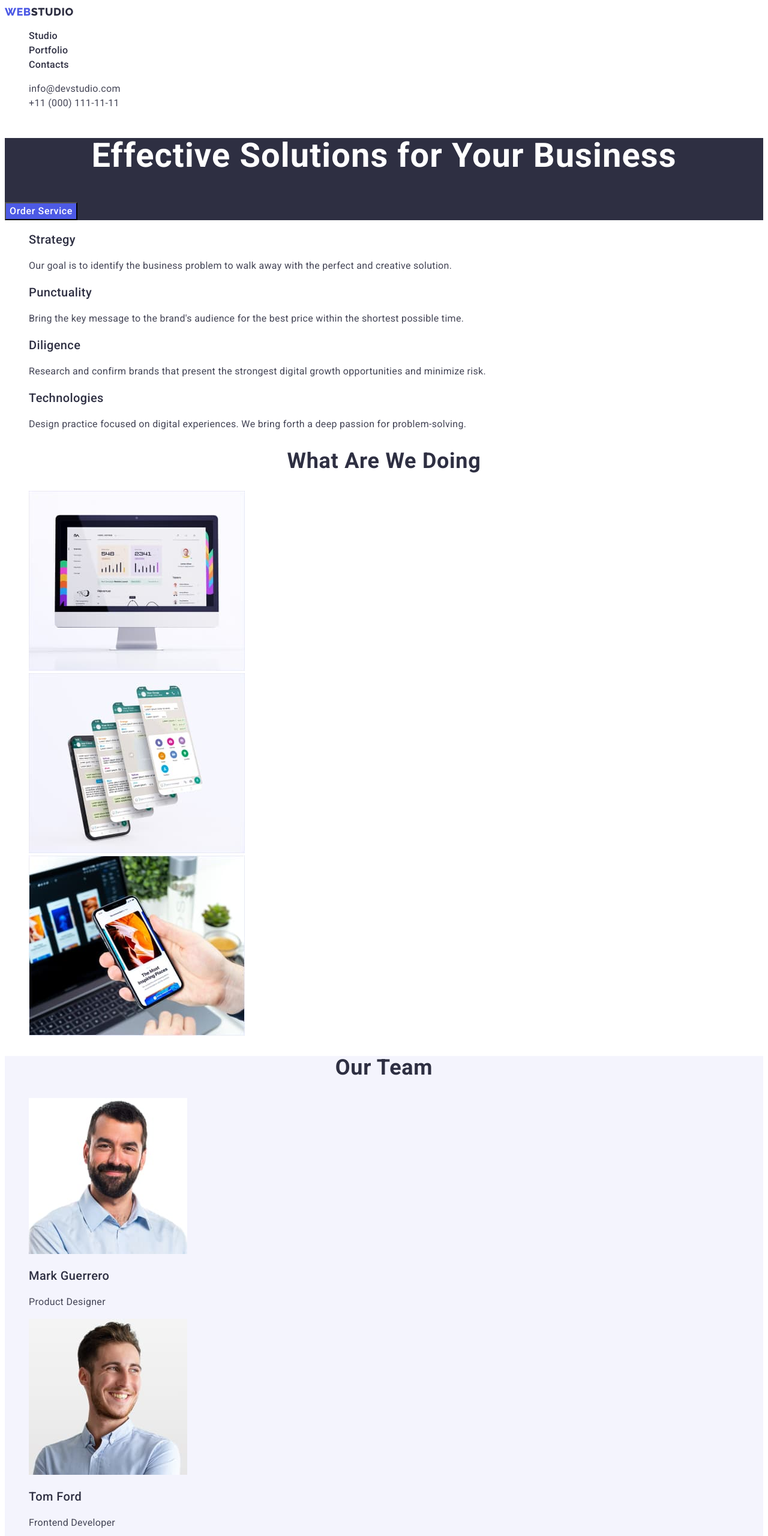
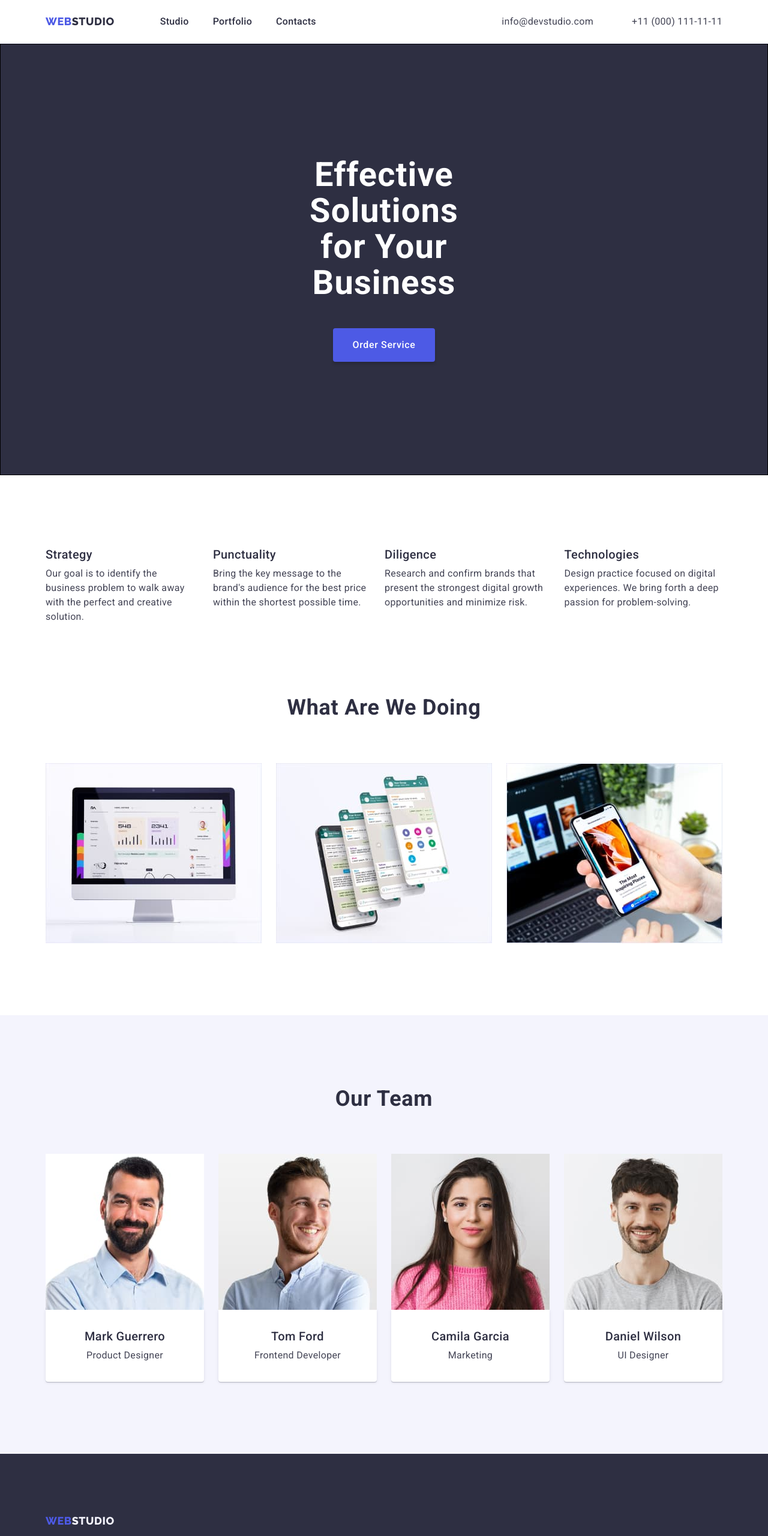
Before and after one commit to AnastasiiaMarchuk/goit-markup-hw-03, a plain HTML site: page index.html in a window 1280 px wide. Shown: the top 2560 px of the page at 60% size. Drawn offline with nearby package versions, Linux system fonts and the light colour scheme.

Commit message:
Finished

```diff
--- a/css/styles.css
+++ b/css/styles.css
@@ -11,14 +11,44 @@
 	--secondary-font: "Raleway", sans-serif;
 }
 
+h1,
+h2,
+h3,
+h4,
+p {
+	margin: 0;
+}
+ul {
+	padding: 0;
+}
+
+img {
+	display: block;
+	max-width: 100%;
+	height: auto;
+}
+
 body {
 	font-family: var(--primary-font);
 	color: var(--main-color);
 	background-color: var(--background-color);
 }
 
+.container {
+	max-width: 1158px;
+	margin: 0 auto;
+	padding: 0 15px;
+}
+
+.section {
+	padding-bottom: 120px;
+}
+
 .list {
 	list-style: none;
+	column-gap: 24px;
+	margin-top: 0;
+	margin-bottom: 0;
 }
 
 .link {
@@ -39,6 +69,10 @@ body {
 }
 /* =====================Components================= */
 .order-btn {
+	border-radius: 4px;
+	border: 0px;
+	box-shadow: 0px 4px 4px rgba(0, 0, 0, 0.15);
+	padding: 16px 32px;
 	font-family: inherit;
 	font-weight: 500;
 	font-size: 16px;
@@ -57,6 +91,7 @@ body {
 }
 
 .title {
+	margin-bottom: 72px;
 	font-weight: 700;
 	font-size: 36px;
 	line-height: 1.11;
@@ -67,6 +102,7 @@ body {
 }
 
 .subtitle {
+	margin-bottom: 8px;
 	font-weight: 500;
 	font-size: 20px;
 	line-height: 1.2;
@@ -80,10 +116,27 @@ body {
 	letter-spacing: 0.02em;
 	color: var(--text-color);
 }
+
 /* ====================/Components================= */
 
 /* =====================Header===================== */
+
+.header {
+	border-bottom-width: 1px;
+	border-bottom-style: solid;
+	border-bottom-color: var(--accent-color);
+}
+.header-container {
+	display: flex;
+	align-items: center;
+}
+.header-navigation {
+	display: flex;
+	align-items: center;
+}
+
 .logo-link {
+	margin-right: 76px;
 	font-family: var(--secondary-font);
 	font-weight: 800;
 	font-size: 18px;
@@ -93,12 +146,22 @@ body {
 	letter-spacing: 0.03em;
 	text-transform: uppercase;
 	color: var(--brand-color);
+	padding: 24px 0;
 }
 .logo-link span {
 	color: var(--main-color);
 }
 
+.menu {
+	display: flex;
+	margin-top: 0;
+	margin-bottom: 0;
+	gap: 40px;
+}
+
 .menu-link {
+	margin-left: auto;
+	padding: 24px 0;
 	font-weight: 500;
 	font-size: 16px;
 	line-height: 1.5;
@@ -111,7 +174,21 @@ body {
 	color: var(--hover-focus-color);
 }
 
+address {
+	display: flex;
+	margin-left: auto;
+}
+
+.adress-list {
+	display: flex;
+}
+
+.adress-list .adress-item + .adress-item {
+	margin-left: 40px;
+}
+
 .adress-link {
+	padding: 24px 0;
 	font-style: normal;
 	font-weight: 400;
 	font-size: 16px;
@@ -119,6 +196,7 @@ body {
 	letter-spacing: 0.02em;
 	color: var(--text-color);
 }
+
 .adress-link:hover,
 .adress-link:focus {
 	color: var(--hover-focus-color);
@@ -127,8 +205,18 @@ body {
 
 /* =====================Hero====================== */
 .hero {
+	padding: 188px 473px;
+	border: 1px solid #000000;
 	background-color: var(--main-color);
 }
+
+.hero-container {
+	display: flex;
+	flex-direction: column;
+	align-items: center;
+	gap: 45px;
+}
+
 .hero-title {
 	font-weight: 700;
 	font-size: 56px;
@@ -139,9 +227,56 @@ body {
 }
 /* ====================/Hero====================== */
 
+/* ====================Benefits section=========== */
+
+.benefits {
+	padding-top: 120px;
+}
+
+.benefits-list {
+	display: flex;
+	padding: 0;
+}
+
+.benefits-item {
+	flex-basis: calc((100%-72px) / 4);
+}
+
+/* ===================/Benefits section=========== */
+
+/* ===================Works section================ */
+.works-list {
+	display: flex;
+	padding: 0;
+}
+.works-item {
+	flex-basis: calc((100%-48px) / 3);
+}
+/* ===================/Works section================ */
+
 /* =====================Team====================== */
 .team {
+	padding-top: 120px;
 	background-color: var(--secondary-color);
+}
+.team-list {
+	display: flex;
+	padding: 0;
+}
+.team-item {
+	flex-basis: calc((100%-72px) / 4);
+}
+
+.team-item-wrapper {
+	background: #ffffff;
+	box-shadow: 0px 1px 6px rgba(46, 47, 66, 0.08), 0px 1px 1px rgba(46, 47, 66, 0.16), 0px 2px 1px rgba(46, 47, 66, 0.08);
+	border-top: 0;
+	border-radius: 0px 0px 4px 4px;
+	padding: 32px 16px;
+}
+.team-subtitle,
+.team-description {
+	text-align: center;
 }
 /* ====================/Team====================== */
 
@@ -149,7 +284,14 @@ body {
 .footer {
 	background-color: var(--main-color);
 }
+.footer-container {
+	padding-top: 100px;
+	padding-left: auto;
+	padding-bottom: 100px;
+	padding-right: 156px;
+}
 .footer-logo-link {
+	margin-bottom: 16px;
 	font-family: var(--secondary-font);
 	font-weight: 800;
 	font-size: 18px;
@@ -178,11 +320,26 @@ body {
 	line-height: 1.5;
 	letter-spacing: 0.02em;
 	color: var(--accent-color);
+	width: 264px;
 }
 /* ===================/Footer====================== */
 
 /* ===================Portfolio====================== */
+.filters-btn-container {
+	padding-top: 96px;
+	padding-bottom: 72px;
+}
+.filters-btn-list {
+	display: flex;
+	align-items: center;
+	justify-content: center;
+	gap: 24px;
+}
+
 .filters-btn {
+	padding: 12px 24px;
+	border: 1px solid var(--accent-color);
+	border-radius: 4px;
 	font-family: inherit;
 	font-weight: 500;
 	font-size: 16px;
@@ -200,4 +357,24 @@ body {
 	background-color: var(--hover-focus-color);
 }
 
-/* ==================/Portfolio====================== */
+.projects-list {
+	display: flex;
+	flex-wrap: wrap;
+	align-content: center;
+	row-gap: 48px;
+}
+.project-item-wrapper {
+	padding-bottom: 32px;
+	padding-top: 32px;
+	border: 1px solid var(--accent-color);
+	border-top: 0;
+}
+.project-item {
+	flex-basis: calc((100%-48px) / 3);
+}
+.projects-title,
+.projects-description {
+	padding-left: 16px;
+}
+
+/* ==================/Portfolio====================== */ ;
--- a/index.html
+++ b/index.html
@@ -5,6 +5,7 @@
 		<meta http-equiv="X-UA-Compatible" content="IE=edge" />
 		<meta name="viewport" content="width=device-width, initial-scale=1.0" />
 
+		<link rel="stylesheet" href="https://cdn.jsdelivr.net/npm/modern-normalize@1.1.0/modern-normalize.min.css" />
 		<link rel="stylesheet" href="./css/styles.css" />
 		<link rel="preconnect" href="https://fonts.googleapis.com" />
 		<link rel="preconnect" href="https://fonts.gstatic.com" crossorigin />
@@ -17,6 +18,7 @@
 	<body>
 		<!-- Header -->
 		<header class="header">
+			<div class="container header-container">
 				<nav class="header-navigation">
 					<a class="logo-link link" href="./index.html">Web<span>Studio</span></a>
 					<ul class="menu list">
@@ -41,17 +43,21 @@
 						</li>
 					</ul>
 				</address>
+			</div>
 		</header>
 
 		<main>
 			<!--Hero section-->
 			<section class="hero">
+				<div class="container hero-container">
 					<h1 class="hero-title">Effective Solutions for Your Business</h1>
 					<button class="order-btn" type="button">Order Service</button>
+				</div>
 			</section>
 
 			<!--Benefits section-->
-			<section class="benefits">
+			<section class="benefits section">
+				<div class="container">
 					<h2 class="benefits-title visually-hidden">Benefits</h2>
 					<ul class="benefits-list list">
 						<li class="benefits-item">
@@ -79,10 +85,12 @@
 							</p>
 						</li>
 					</ul>
+				</div>
 			</section>
 
 			<!--Works section-->
-			<section class="works">
+			<section class="works section">
+				<div class="container">
 					<h2 class="works-title title">What are we doing</h2>
 					<ul class="works-list list">
 						<li class="works-item">
@@ -95,42 +103,55 @@
 							<img src="./images/sample-3.jpg" alt="work" width="360" />
 						</li>
 					</ul>
+				</div>
 			</section>
 
 			<!--Our team section-->
-			<section class="team">
+			<section class="team section">
+				<div class="container">
 					<h2 class="team-title title">Our Team</h2>
 					<ul class="team-list list">
 						<li class="team-item">
 							<img src="./images/team-card-1.jpg" alt="worker" width="264" />
+							<div class="team-item-wrapper">
 								<h3 class="team-subtitle subtitle">Mark Guerrero</h3>
 								<p class="team-description description">Product Designer</p>
+							</div>
 						</li>
 						<li class="team-item">
 							<img src="./images/team-card-2.jpg" alt="worker" width="264" />
+							<div class="team-item-wrapper">
 								<h3 class="team-subtitle subtitle">Tom Ford</h3>
 								<p class="team-description description">Frontend Developer</p>
+							</div>
 						</li>
 						<li class="team-item">
 							<img src="./images/team-card-3.jpg" alt="worker" width="264" />
+							<div class="team-item-wrapper">
 								<h3 class="team-subtitle subtitle">Camila Garcia</h3>
 								<p class="team-description description">Marketing</p>
+							</div>
 						</li>
 						<li class="team-item">
 							<img src="./images/team-card-4.jpg" alt="worker" width="264" />
+							<div class="team-item-wrapper">
 								<h3 class="team-subtitle subtitle">Daniel Wilson</h3>
 								<p class="team-description description">UI Designer</p>
+							</div>
 						</li>
 					</ul>
+				</div>
 			</section>
 		</main>
 
 		<!-- Footer -->
 		<footer class="footer">
+			<div class="footer-container container">
 				<a class="footer-logo-link link" href="./index.html">Web<span>Studio</span></a>
 				<p class="footer-text">
 					Increase the flow of customers and sales for your business with digital marketing & growth solutions.
 				</p>
+			</div>
 		</footer>
 	</body>
 </html>
```
Also changed, not shown: portfolio.html (+29 -4 lines). Lines whose indentation alone changed are shown as unchanged.
